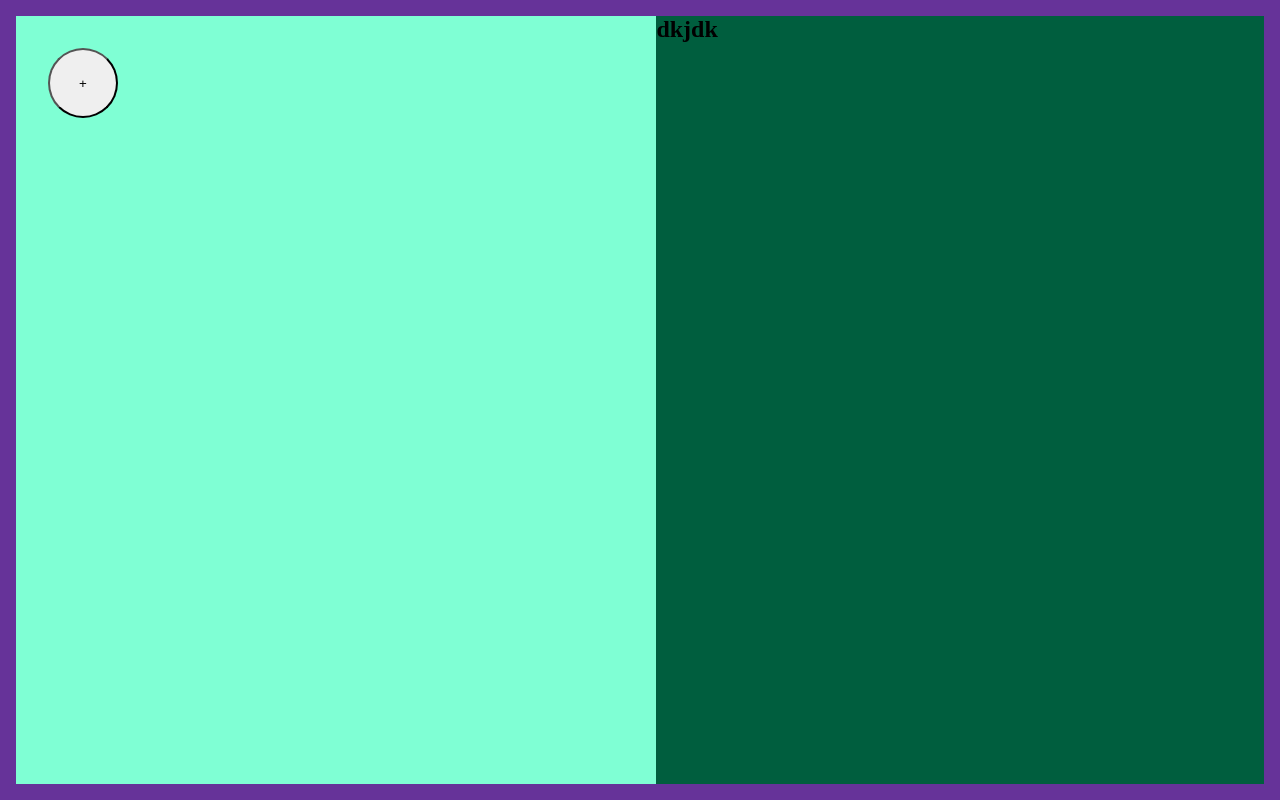
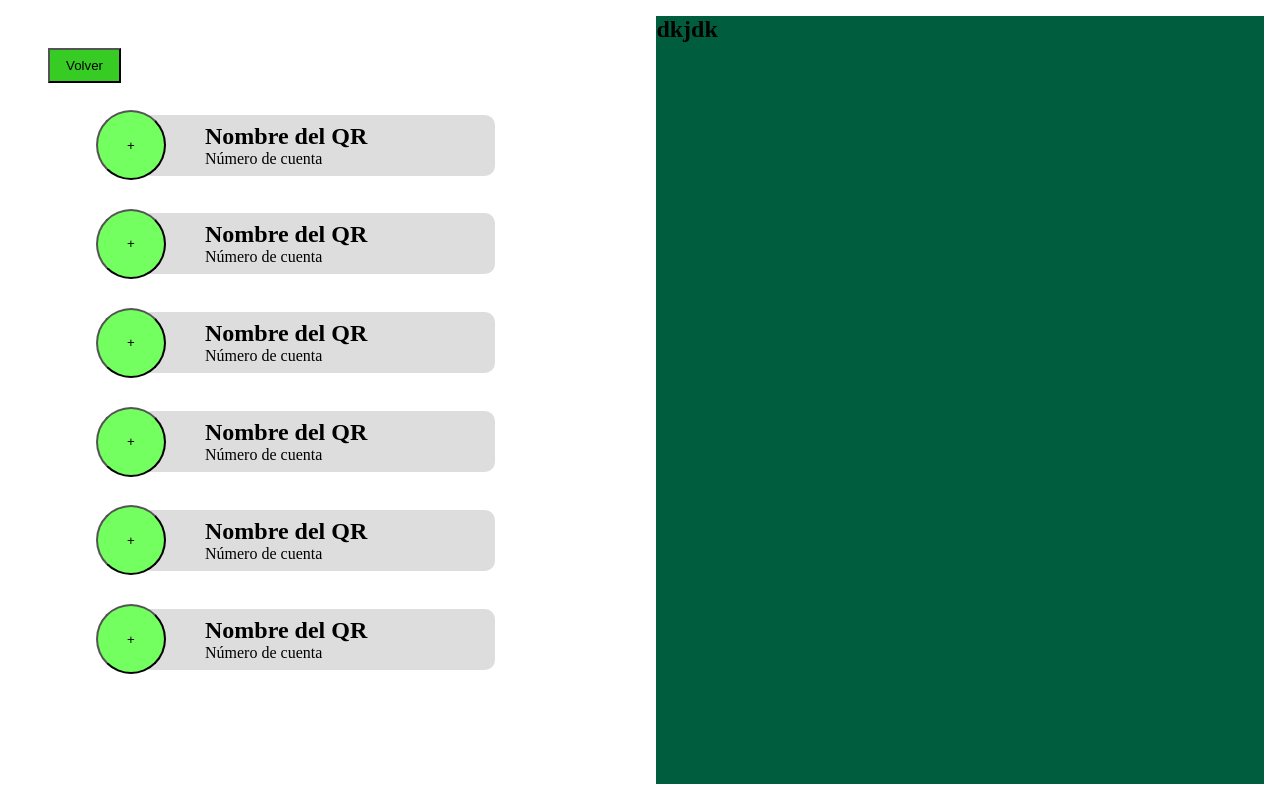
Before and after one commit to Nightshadow7/Hackaton-Reto, a React (Create React App) app in the folder frontend/: page /codigos-qr in a window 1280 px wide. Built offline with nearby package versions, Linux system fonts and the light colour scheme; the HTML template or start-up script is replaced by a standard one.

Commit message:
feat: :sparkles: en proceso página qrs

```diff
--- a/frontend/src/components/QRsDisponibles.css
+++ b/frontend/src/components/QRsDisponibles.css
@@ -1,17 +1,18 @@
 .qr-disponibles-container {
   height: 100%;
   width: 100%;
-  background-color: rebeccapurple;
   display: flex;
   padding: 1rem;
 }
 
 .qrs-disponibles {
-  background-color: aquamarine;
   height: 100%;
   width: 100%;
   display: flex;
+  flex-direction: column;
   padding: 2rem;
+  overflow-y: scroll;
+  max-height: 100%;
 }
 .crear-qr {
   background-color: rgb(0, 94, 62);
@@ -19,13 +20,16 @@
   width: 100%;
 }
 
-.qr-item {
-  width: 100%;
-  height: 70px;
+.qr-volver-btn {
+  align-self: start;
+  padding: 0.5rem 1rem;
+  margin-bottom: 1.7rem;
+  background-color: rgb(55, 204, 35);
+  cursor: pointer;
 }
 
-.qr-item button {
-  height: 100%;
-  width: 70px;
-  border-radius: 50%;
+@media (max-width: 750px) {
+  .crear-qr {
+    display: none;
+  }
 }
--- a/frontend/src/components/QRsDisponibles.jsx
+++ b/frontend/src/components/QRsDisponibles.jsx
@@ -1,20 +1,24 @@
-import React from 'react';
-import './QRsDisponibles.css';
+import React from "react";
+import { useNavigate } from "react-router-dom";
+import QRItem from "./sub-componets/QRItem";
+import "./QRsDisponibles.css";
 
 export default function QRsDisponibles() {
+  const navigate = useNavigate();
   return (
-    <div className='qr-disponibles-container'>
+    <div className="qr-disponibles-container">
       <div className="qrs-disponibles">
-        <div className="qr-item">
-          <button>+</button>
-          <div className="qr-item__text">
-
-          </div>
-        </div>
+        <button className="qr-volver-btn" onClick={() => navigate('/home')}>Volver</button>
+        <QRItem />
+        <QRItem />
+        <QRItem />
+        <QRItem />
+        <QRItem />
+        <QRItem />
       </div>
       <div className="crear-qr">
         <h2>dkjdk</h2>
       </div>
     </div>
-  )
+  );
 }
--- /dev/null
+++ b/frontend/src/components/sub-componets/QRItem.css
@@ -0,0 +1,34 @@
+
+.qr-item {
+  width: 80%;
+  height: 70px;
+  display: flex;
+  align-items: center;
+  position: relative;
+  margin-left: 3rem;
+  margin-bottom: 1.8rem;
+}
+
+.qr-item button {
+  background-color: rgb(116, 255, 97);
+  height: 70px;
+  width: 70px;
+  border-radius: 50%;
+  z-index: 30;
+  cursor: pointer;
+}
+
+.qr-item__text {
+  background-color: rgb(221, 221, 221);
+  border-radius: 10px;
+  padding: 0.5rem 8rem 0.5rem 4rem;
+  position: absolute;
+  left: 45px;
+}
+
+@media (max-width: 1050px) {
+  .qr-item {
+    margin-bottom: 3.5rem;
+    margin-left: 0;
+  }
+}
--- /dev/null
+++ b/frontend/src/components/sub-componets/QRItem.jsx
@@ -0,0 +1,16 @@
+import React from "react";
+import './QRItem.css'
+
+export default function QRItem() {
+  return (
+    <>
+      <div className="qr-item">
+        <button>+</button>
+        <div className="qr-item__text">
+          <h2>Nombre del QR</h2>
+          <p>Número de cuenta</p>
+        </div>
+      </div>
+    </>
+  );
+}
```
